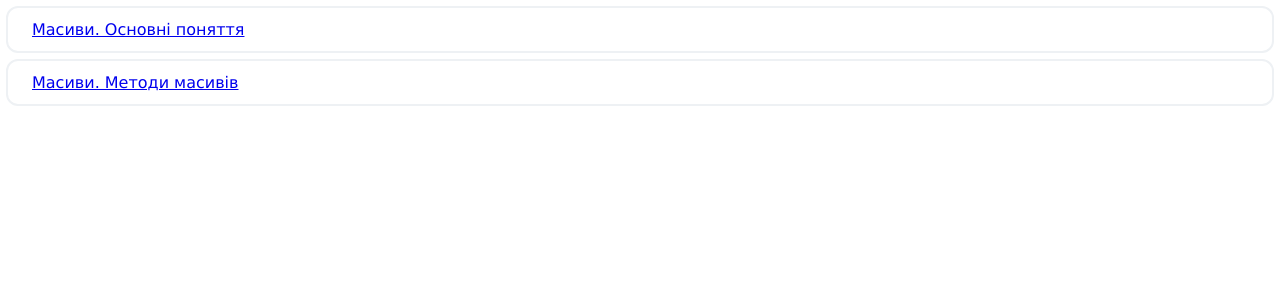
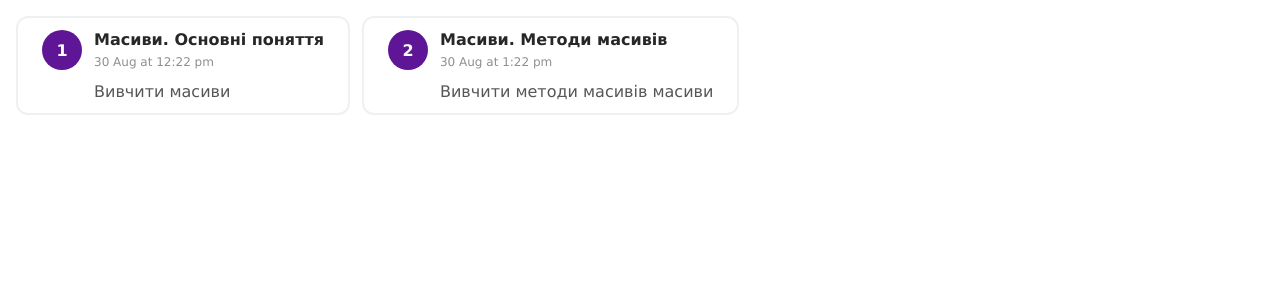
Before and after one commit to TarasTsupryk/learn-js, a React (Create React App) app: page / in a window 1280 px wide. Shown: the top 300 px of the page. Built offline with nearby package versions, Linux system fonts and the light colour scheme.

Commit message:
improve home page

```diff
--- /dev/null
+++ b/src/components/NumberIcon/NumberIcon.jsx
@@ -0,0 +1,15 @@
+import ClassNames from "./style.module.css";
+
+const NumberIcon = ({ children, size, color, className, ...props }) => {
+  return (
+    <div
+      className={`${ClassNames.numberIcon} ${className}`}
+      style={{ height: size, width: size, backgroundColor: color }}
+      {...props}
+    >
+      {children}
+    </div>
+  );
+};
+
+export default NumberIcon;
--- /dev/null
+++ b/src/components/NumberIcon/style.module.css
@@ -0,0 +1,8 @@
+.numberIcon {
+  display: flex;
+  align-items: center;
+  justify-content: center;
+  border-radius: 100%;
+  color: white;
+  font-weight: bold;
+}
--- a/src/components/taskLink/TaskList.jsx
+++ b/src/components/taskLink/TaskList.jsx
@@ -1,14 +1,33 @@
-import { Link } from "react-router-dom";
-import Paper from "../paper/Paper";
-import ClassNames from "./styles.module.css";
+import dayjs from "dayjs";
+import { DATE_MASK_TIME_WITHOUT_YEAR } from "../../common/constants";
+import CustomLink from "../link/CustomLink";
 import listOfTasks from "../../mock/listOfTasks";
 import routes from "../../common/routes";
+import Paper from "../paper/Paper";
+import Title from "../typography/title/Title";
+import SubTitle from "../typography/subTitle/SubTitle";
+import NumberIcon from "../NumberIcon/NumberIcon";
 
-const TaskLink = ({ text, href }) => {
+import ClassNames from "./styles.module.css";
+
+const TaskLink = ({ id, text, href, subTitle, dateOfPublication }) => {
   return (
-    <Paper className={ClassNames.taskLink}>
-      <Link to={href}>{text}</Link>
-    </Paper>
+    <CustomLink to={href}>
+      <Paper className={ClassNames.taskLink}>
+        <header className={ClassNames.taskHeader}>
+          <NumberIcon size={40} color={'var(--purple'}>{id + 1}</NumberIcon>
+          <div className={ClassNames.headerLabel}>
+            <Title>{text}</Title>
+            <SubTitle className={ClassNames.date}>
+              {dayjs(dateOfPublication)
+                .format(DATE_MASK_TIME_WITHOUT_YEAR)
+                .replace(/_/, "at")}
+            </SubTitle>
+          </div>
+        </header>
+        <SubTitle className={ClassNames.subTitle}>{subTitle}</SubTitle>
+      </Paper>
+    </CustomLink>
   );
 };
 
@@ -16,7 +35,15 @@ const TaskList = () => {
   return (
     <div className={ClassNames.taskList}>
       {listOfTasks.map((task, index) => (
-        <TaskLink text={task.name} href={`${routes.TASK}/${index}`} />
+        <TaskLink
+          key={index}
+          id={index}
+          text={task.name}
+          subTitle={task.description}
+          size={task.size}
+          dateOfPublication={task.dateOfPublication}
+          href={`${routes.TASK}/${index}`}
+        />
       ))}
     </div>
   );
--- a/src/components/taskLink/styles.module.css
+++ b/src/components/taskLink/styles.module.css
@@ -1,3 +1,35 @@
+.taskList {
+  display: flex;
+  padding: 10px;
+}
+
 .taskLink {
   margin: var(--spacing6);
 }
+
+.taskHeader {
+  display: flex;
+  flex-direction: row;
+  height: 40px;
+}
+
+.headerLabel {
+  display: flex;
+  flex-direction: column;
+  margin-left: var(--spacing12);
+}
+
+.date {
+  color: var(--text-tertiary);
+  font-size: 0.75rem;
+  margin-top: var(--spacing6);
+}
+
+.subTitle {
+  margin-top: var(--spacing12);
+  margin-left: 52px;
+}
+
+.taskLink:hover {
+  background-color: var(--background-primary);
+}
--- a/src/index.css
+++ b/src/index.css
@@ -10,6 +10,9 @@ body {
 :root {
   /* colors */
   --blue: #176af6;
+  --purple: #5e1696;
+  --green: #0cad09;
+  --red: #d83b00;
   --background-primary: rgb(241, 241, 241);
   --black-transparent-light: rgba(0, 0, 0, 0.1);
   --border-primary: #eef1f4;
```
